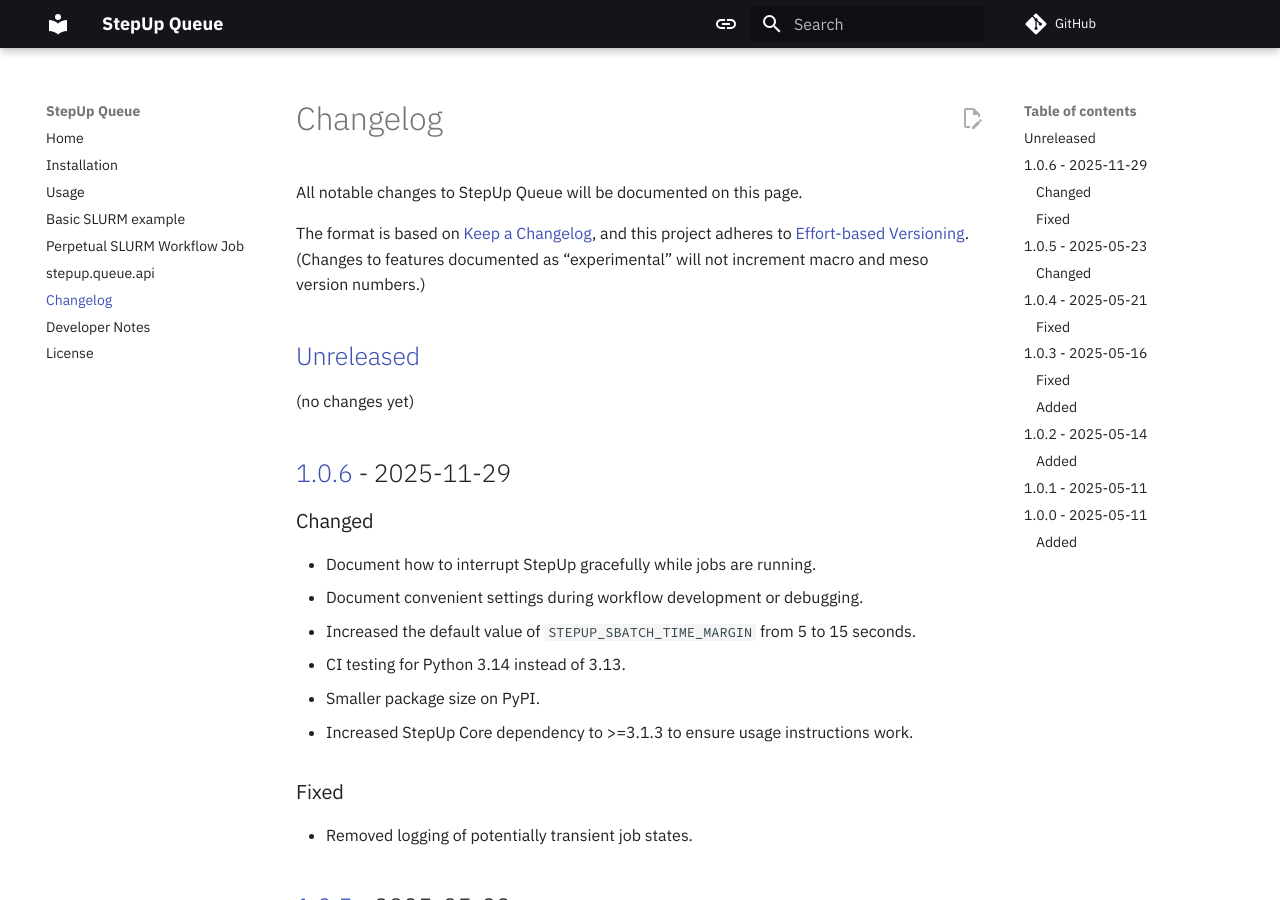
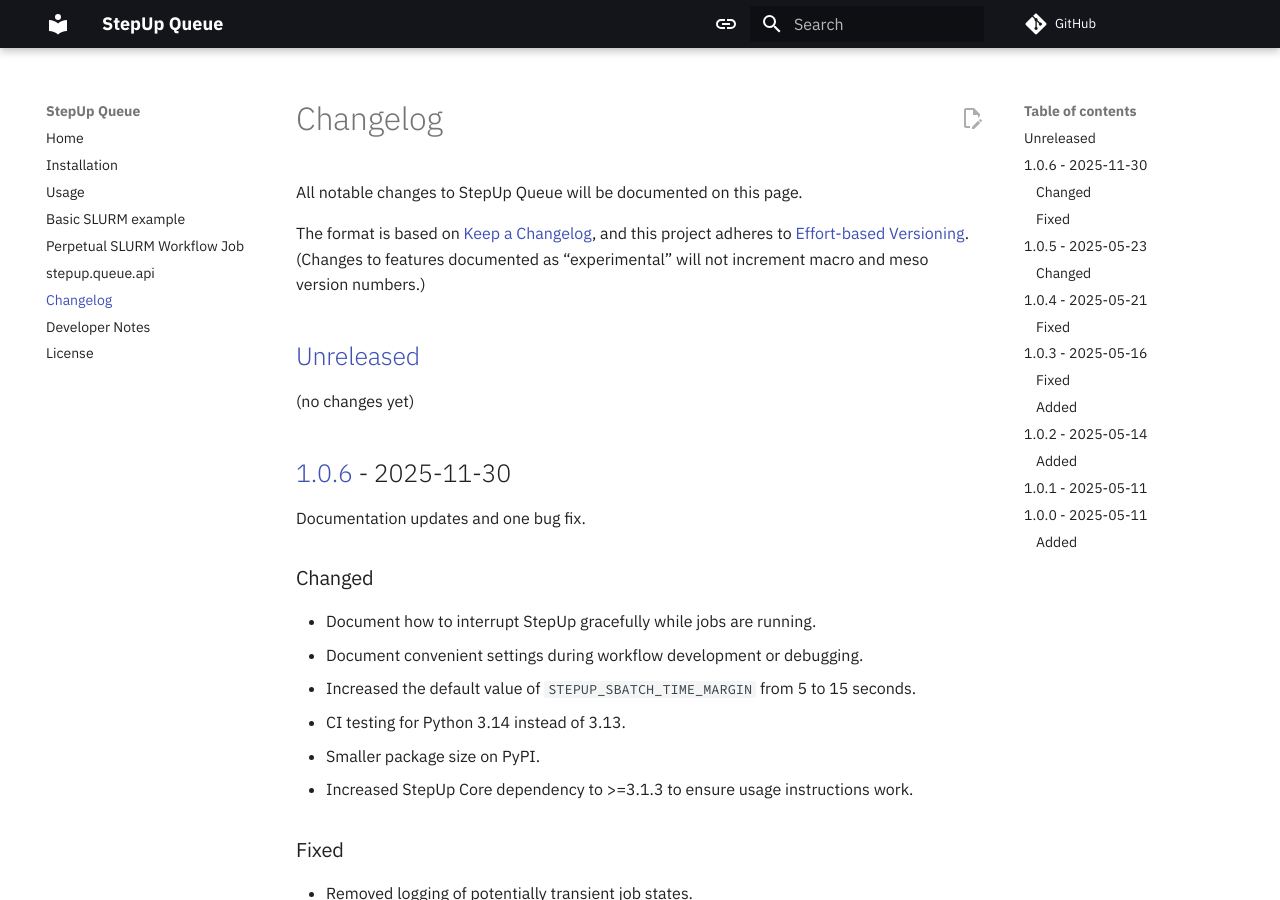
Before and after one commit to reproducible-reporting/stepup-queue, an MkDocs documentation site: the page built from docs/changelog.md, in a window 1280 px wide and 900 px high. Built offline with MkDocs 1.6.1 and Material for MkDocs 9.7.7, drawn with Linux system fonts in a browser that asks for light colours; comment, search, counter and statistics services are not loaded; the version menu is left out.

Commit message:
Prepare for release v1.0.6

```diff
--- a/docs/changelog.md
+++ b/docs/changelog.md
@@ -12,7 +12,9 @@ and this project adheres to [Effort-based Versioning](https://jacobtomlinson.dev
 
 (no changes yet)
 
-## [1.0.6][] - 2025-11-29 {: #v1.0.6 }
+## [1.0.6][] - 2025-11-30 {: #v1.0.6 }
+
+Documentation updates and one bug fix.
 
 ### Changed
 
```
